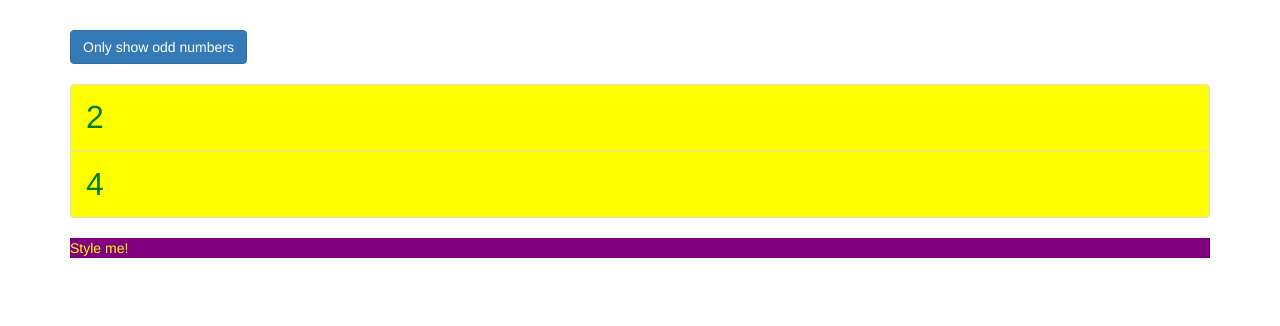
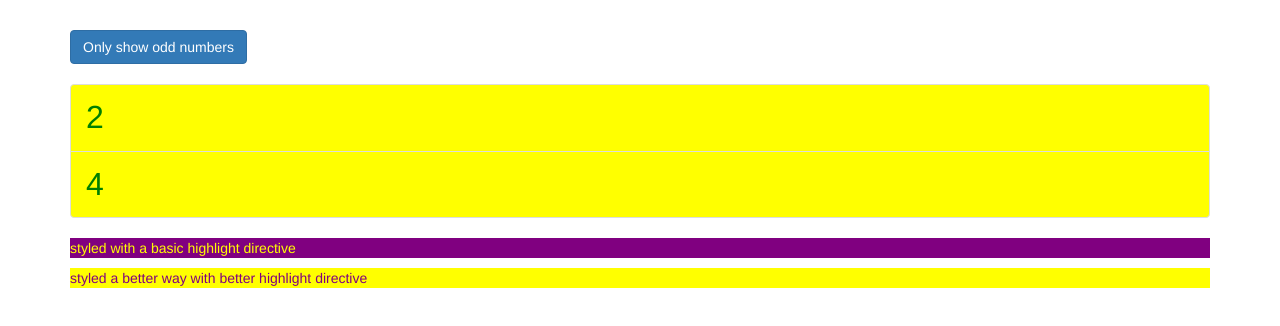
Before and after one commit to MaxwellChrist/AngularDirectivesPractice, an Angular app: page / in a window 1280 px wide. Shown: the top 326 px of the page. Built offline with nearby package versions, Linux system fonts and the light colour scheme.

Commit message:
built a better custom directive called better highlight

```diff
--- a/src/app/app.component.html
+++ b/src/app/app.component.html
@@ -28,7 +28,8 @@
       <ng-template [ngIf]="onlyOdd">
         <p>Only odd</p>
       </ng-template>
-      <p appBasicHighlight>Style me!</p>
+      <p appBasicHighlight>styled with a basic highlight directive</p>
+      <p appBetterHighlight>styled a better way with better highlight directive</p>
     </div>
   </div>
 </div>
--- a/src/app/app.module.ts
+++ b/src/app/app.module.ts
@@ -5,11 +5,13 @@ import { FormsModule } from '@angular/forms';
 
 import { AppComponent } from './app.component';
 import { BasicHighlightDirective } from './basic-highlight/basic-highlight.directive';
+import { BetterHighlightDirective } from './better-highlight/better-highlight.directive';
 
 @NgModule({
   declarations: [
     AppComponent,
-    BasicHighlightDirective
+    BasicHighlightDirective,
+    BetterHighlightDirective
   ],
   imports: [
     BrowserModule,
--- /dev/null
+++ b/src/app/better-highlight/better-highlight.directive.ts
@@ -0,0 +1,15 @@
+import { Directive, OnInit, Renderer2, ElementRef } from '@angular/core';
+
+@Directive({
+  selector: '[appBetterHighlight]'
+})
+export class BetterHighlightDirective implements OnInit{
+
+  constructor(private renderer: Renderer2, private element: ElementRef) { }
+
+  ngOnInit(): void {
+    this.renderer.setStyle(this.element.nativeElement, 'background-color', 'yellow');
+    this.renderer.setStyle(this.element.nativeElement, 'color', 'purple')
+  }
+
+}
```
